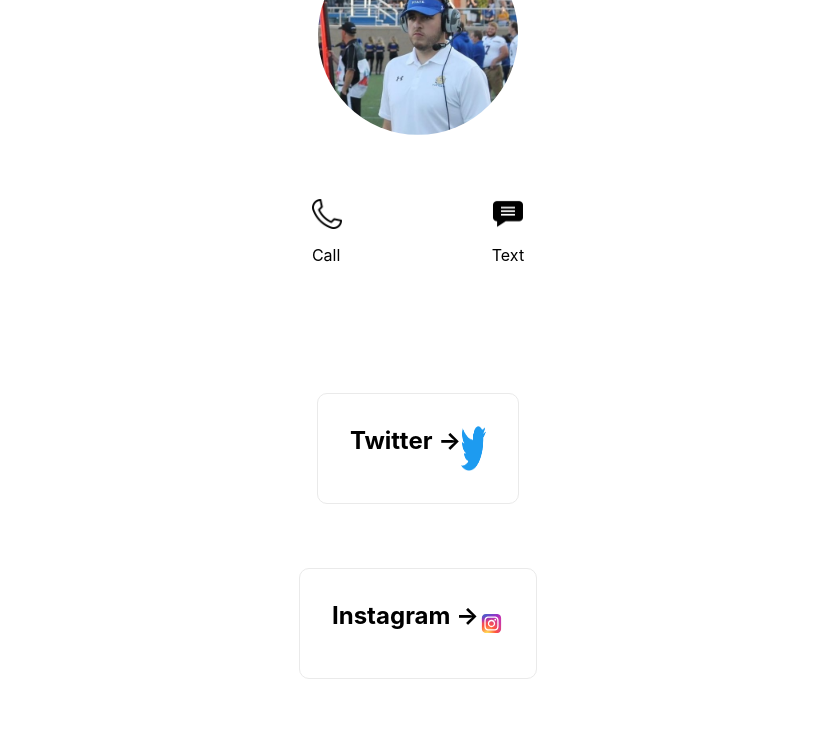
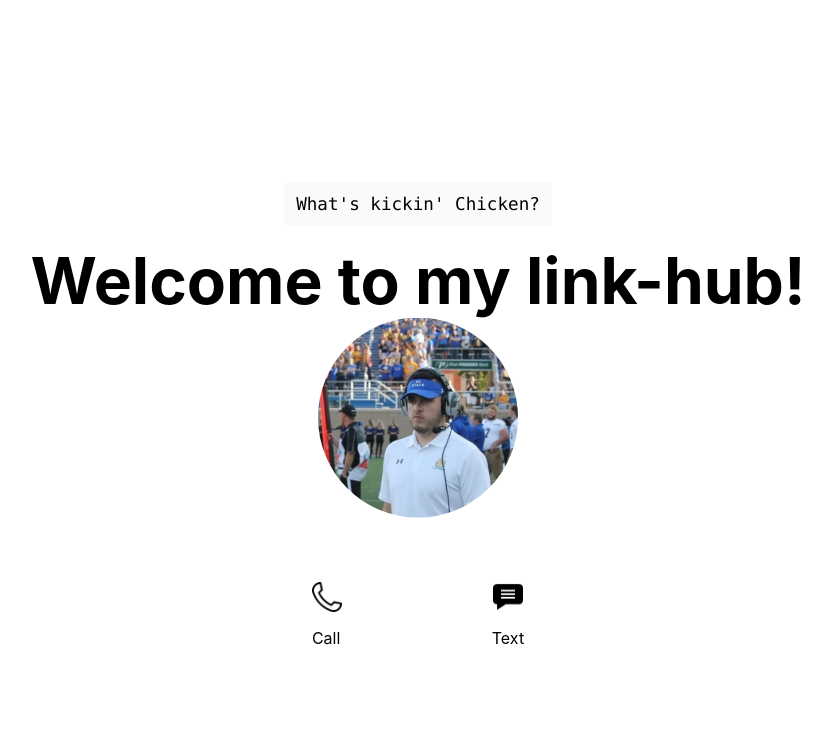
Before and after one commit to Ataylor56/link-hub, a Next.js app: page / in a window 1280 px wide. Shown: the top 742 px of the page, without its empty margins (222-1054 px from the left). Built offline with nearby package versions, Linux system fonts and the light colour scheme.

Commit message:
Added Code Section

```diff
--- a/pages/index.js
+++ b/pages/index.js
@@ -18,9 +18,14 @@ export default function Home() {
       </Head>
 
       <main className={styles.main}>
+          <p className={styles.description}>
+              <code className={styles.code}>What's kickin' Chicken?</code>
+          </p>
+
           <h1 className={styles.title}>
               Welcome to my link-hub!
           </h1>
+
           <Image className={styles.profilePic} src={profilePic} width={200} height={200}/>
           <div className={styles.contact}>
               <a href={'tel://4023662478'} className={styles.contactCard}>
--- a/styles/Home.module.css
+++ b/styles/Home.module.css
@@ -1,19 +1,19 @@
 .container {
-  min-height: 100vh;
+  min-height: 80vh;
   padding: 0 0.5rem;
   display: flex;
   flex-direction: column;
-  justify-content: center;
+  justify-content: flex-start;
   align-items: center;
-  height: 100vh;
+  height: 80vh;
 }
 
 .main {
-  padding: 5rem 0;
+  padding: 10rem 0;
   flex: 1;
   display: flex;
   flex-direction: column;
-  justify-content: center;
+  justify-content: flex-start;
   align-items: center;
 }
 
```
